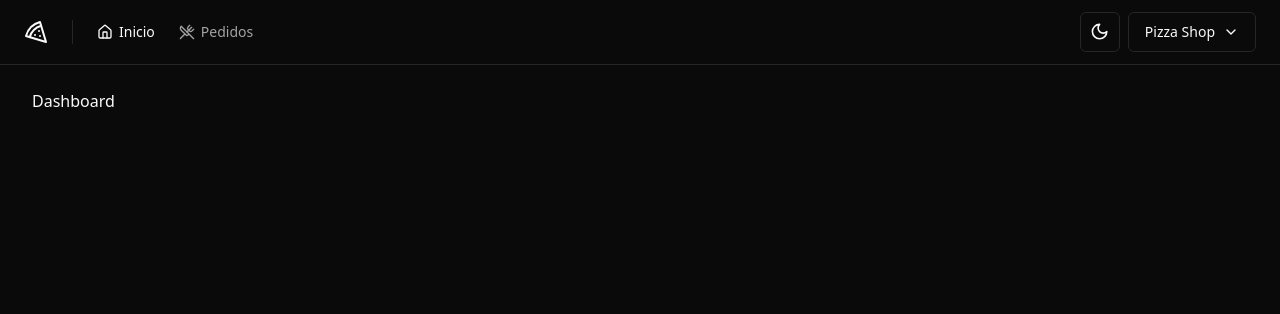
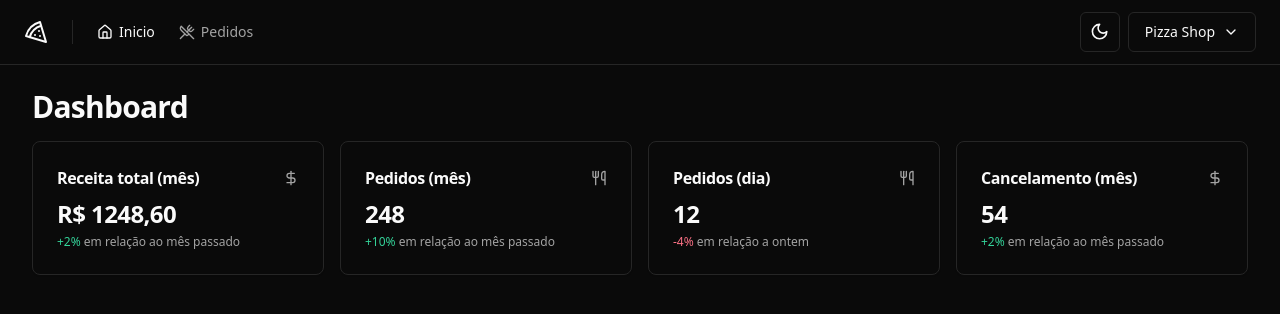
Before and after one commit to bbeatrizr/pizza-shop, a React (Vite) app: page / in a window 1280 px wide. Shown: the top 314 px of the page. Built offline with nearby package versions, Linux system fonts and the light colour scheme.

Commit message:
feat: 🎸 pagina dashboard

```diff
--- /dev/null
+++ b/src/components/ui/card.tsx
@@ -0,0 +1,79 @@
+import * as React from "react"
+
+import { cn } from "@/lib/utils"
+
+const Card = React.forwardRef<
+  HTMLDivElement,
+  React.HTMLAttributes<HTMLDivElement>
+>(({ className, ...props }, ref) => (
+  <div
+    ref={ref}
+    className={cn(
+      "rounded-lg border bg-card text-card-foreground shadow-sm",
+      className
+    )}
+    {...props}
+  />
+))
+Card.displayName = "Card"
+
+const CardHeader = React.forwardRef<
+  HTMLDivElement,
+  React.HTMLAttributes<HTMLDivElement>
+>(({ className, ...props }, ref) => (
+  <div
+    ref={ref}
+    className={cn("flex flex-col space-y-1.5 p-6", className)}
+    {...props}
+  />
+))
+CardHeader.displayName = "CardHeader"
+
+const CardTitle = React.forwardRef<
+  HTMLParagraphElement,
+  React.HTMLAttributes<HTMLHeadingElement>
+>(({ className, ...props }, ref) => (
+  <h3
+    ref={ref}
+    className={cn(
+      "text-2xl font-semibold leading-none tracking-tight",
+      className
+    )}
+    {...props}
+  />
+))
+CardTitle.displayName = "CardTitle"
+
+const CardDescription = React.forwardRef<
+  HTMLParagraphElement,
+  React.HTMLAttributes<HTMLParagraphElement>
+>(({ className, ...props }, ref) => (
+  <p
+    ref={ref}
+    className={cn("text-sm text-muted-foreground", className)}
+    {...props}
+  />
+))
+CardDescription.displayName = "CardDescription"
+
+const CardContent = React.forwardRef<
+  HTMLDivElement,
+  React.HTMLAttributes<HTMLDivElement>
+>(({ className, ...props }, ref) => (
+  <div ref={ref} className={cn("p-6 pt-0", className)} {...props} />
+))
+CardContent.displayName = "CardContent"
+
+const CardFooter = React.forwardRef<
+  HTMLDivElement,
+  React.HTMLAttributes<HTMLDivElement>
+>(({ className, ...props }, ref) => (
+  <div
+    ref={ref}
+    className={cn("flex items-center p-6 pt-0", className)}
+    {...props}
+  />
+))
+CardFooter.displayName = "CardFooter"
+
+export { Card, CardHeader, CardFooter, CardTitle, CardDescription, CardContent }
--- a/src/pages/app/dashboard.tsx
+++ /dev/null
@@ -1,10 +0,0 @@
-import { Helmet } from "react-helmet-async";
-
-export function Dashboard() {
-  return (
-    <>
-      <Helmet title="Dashboard" />
-      <h1>Dashboard</h1>
-    </>
-  );
-}
--- /dev/null
+++ b/src/pages/app/dashboard/dashboard.tsx
@@ -0,0 +1,23 @@
+import { Helmet } from "react-helmet-async";
+import { MonthRevenue } from "./month-revenue";
+import { MonthOrdersAmount } from "./month-orders-amount";
+import { DayOrdersAmountCards } from "./day-orders-amount-cards";
+import { MonthCanceledOrdersAmountCards } from "./month-canceled-orders-amount";
+
+export function Dashboard() {
+  return (
+    <>
+      <Helmet title="Dashboard" />
+      <div className="flex flex-col gap-4">
+        <h1 className="text-3xl font-bold tracking-tight">Dashboard</h1>
+
+        <div className="grid grid-cols-4 gap-4">
+          <MonthRevenue />
+          <MonthOrdersAmount />
+          <DayOrdersAmountCards />
+          <MonthCanceledOrdersAmountCards />
+        </div>
+      </div>
+    </>
+  );
+}
--- /dev/null
+++ b/src/pages/app/dashboard/day-orders-amount-cards.tsx
@@ -0,0 +1,21 @@
+import { Card, CardContent, CardHeader, CardTitle } from "@/components/ui/card";
+import {  Utensils } from "lucide-react";
+
+export function DayOrdersAmountCards() {
+  return (
+    <Card>
+      <CardHeader className="flex-row items-center justify-between space-y-0 pb-2">
+        <CardTitle className="text-base font-semibold">Pedidos (dia)</CardTitle>
+        <Utensils className="h-4 w-4 text-muted-foreground" />
+      </CardHeader>
+
+      <CardContent className="space-y-1">
+        <span className="text-2xl font-bold tracking-tight">12</span>
+        <p className="text-xs text-muted-foreground">
+          <span className="text-rose-500 dark:text-rose-400"> -4%</span> em
+          relação a ontem
+        </p>
+      </CardContent>
+    </Card>
+  );
+}
--- /dev/null
+++ b/src/pages/app/dashboard/month-canceled-orders-amount.tsx
@@ -0,0 +1,23 @@
+import { Card, CardContent, CardHeader, CardTitle } from "@/components/ui/card";
+import { DollarSign } from "lucide-react";
+
+export function MonthCanceledOrdersAmountCards() {
+  return (
+    <Card>
+      <CardHeader className="flex-row items-center justify-between space-y-0 pb-2">
+        <CardTitle className="text-base font-semibold">
+          Cancelamento (mês)
+        </CardTitle>
+        <DollarSign className="h-4 w-4 text-muted-foreground" />
+      </CardHeader>
+
+      <CardContent className="space-y-1">
+        <span className="text-2xl font-bold tracking-tight">54</span>
+        <p className="text-xs text-muted-foreground">
+          <span className="text-emerald-500 dark:text-emerald-400"> +2%</span>{" "}
+          em relação ao mês passado
+        </p>
+      </CardContent>
+    </Card>
+  );
+}
--- /dev/null
+++ b/src/pages/app/dashboard/month-orders-amount.tsx
@@ -0,0 +1,23 @@
+import { Card, CardContent, CardHeader, CardTitle } from "@/components/ui/card";
+import { Utensils } from "lucide-react";
+
+export function MonthOrdersAmount() {
+  return (
+    <Card>
+      <CardHeader className="flex-row items-center justify-between space-y-0 pb-2">
+        <CardTitle className="text-base font-semibold">
+          Pedidos (mês)
+        </CardTitle>
+        <Utensils className="h-4 w-4 text-muted-foreground" />
+      </CardHeader>
+
+      <CardContent className="space-y-1">
+        <span className="text-2xl font-bold tracking-tight">248</span>
+        <p className="text-xs text-muted-foreground">
+          <span className="text-emerald-500 dark:text-emerald-400"> +10%</span>{" "}
+          em relação ao mês passado
+        </p>
+      </CardContent>
+    </Card>
+  );
+}
--- /dev/null
+++ b/src/pages/app/dashboard/month-revenue.tsx
@@ -0,0 +1,23 @@
+import { Card, CardContent, CardHeader, CardTitle } from "@/components/ui/card";
+import { DollarSign } from "lucide-react";
+
+export function MonthRevenue() {
+  return (
+    <Card>
+      <CardHeader className="flex-row items-center justify-between space-y-0 pb-2">
+        <CardTitle className="text-base font-semibold">
+          Receita total (mês)
+        </CardTitle>
+        <DollarSign className="h-4 w-4 text-muted-foreground" />
+      </CardHeader>
+
+      <CardContent className="space-y-1">
+        <span className="text-2xl font-bold tracking-tight">R$ 1248,60</span>
+        <p className="text-xs text-muted-foreground">
+          <span className="text-emerald-500 dark:text-emerald-400"> +2%</span>{" "}
+          em relação ao mês passado
+        </p>
+      </CardContent>
+    </Card>
+  );
+}
--- a/src/routes.tsx
+++ b/src/routes.tsx
@@ -1,10 +1,10 @@
 import { createBrowserRouter } from "react-router-dom";
-import { Dashboard } from "./pages/app/dashboard";
 import { SignIn } from "./pages/auth/sign-in";
 import { AppLayout } from "./pages/_layouts/app";
 import { AuthLayout } from "./pages/_layouts/auth";
 import { SignUp } from "./pages/auth/sign-up";
 import { Orders } from "./pages/app/orders/orders";
+import { Dashboard } from "./pages/app/dashboard/dashboard";
 
 export const router = createBrowserRouter([
   {
```
